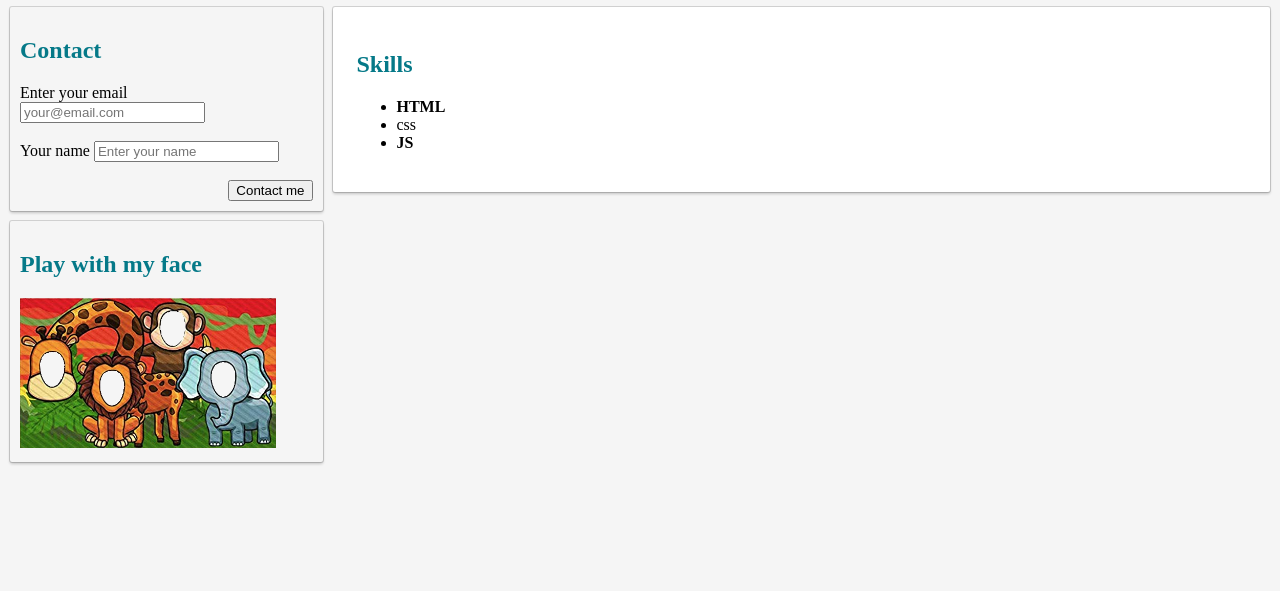
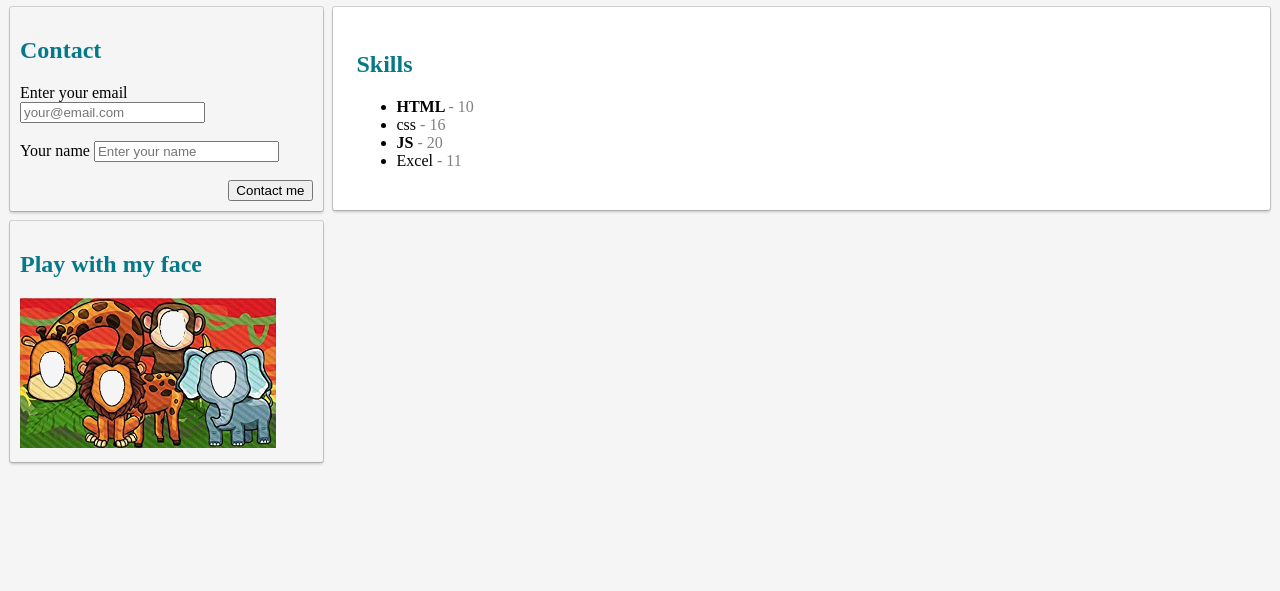
Before and after one commit to alebichir/alebichir.github.io, a plain HTML site: page index.html in a window 1280 px wide. Both pictures are taken after a click on the link "Skills". Shown: the part 157-748 px from the top of the page. Drawn offline with Linux system fonts and the light colour scheme.

Commit message:
display endorcements

```diff
--- a/index.js
+++ b/index.js
@@ -51,21 +51,25 @@ function showSkills(skills) {
     //<li class="favorite">HTML</li>
     console.info("skill", skill);
     var cls = skill.favorite ? "favorite" : "";
-    return `<li class="${cls}">${skill.name}</li>`;
-    console.info("sills", htmlSkills);
+    return `<li class="${cls}">${skill.name} <span>- ${skill.endorcement}</span></li>`;
   });
+  console.info("skills", htmlSkills);
   var ul = $("#skills ul");
   ul.innerHTML = htmlSkills.join("");
 }
 
 function loadSkills() {
+  //console.time("load");
   var response = fetch("skills.json");
   var loaded = response.then(function (r) {
     return r.json();
   });
   loaded.then(function (skills) {
     showSkills(skills);
+    //console.timeEnd("load");
+    //console.warn("ready");
   });
+  //console.warn("end");
 }
 
 //start our code
--- a/skills.json
+++ b/skills.json
@@ -1,5 +1,6 @@
 [
-  { "name": "HTML", "favorite": true },
-  { "name": "css" },
-  { "name": "JS", "favorite": true }
+  { "name": "HTML", "endorcement": 10, "favorite": true },
+  { "name": "css", "endorcement": 16 },
+  { "name": "JS", "endorcement": 20, "favorite": true },
+  { "name": "Excel", "endorcement": 11 }
 ]
--- a/style.css
+++ b/style.css
@@ -94,6 +94,11 @@ h2 {
   font-weight: bold;
 }
 
+#skills li span {
+  color: grey;
+  font-weight: 100;
+}
+
 #top-menu-bar {
   margin: 0;
   text-align: center;
```
